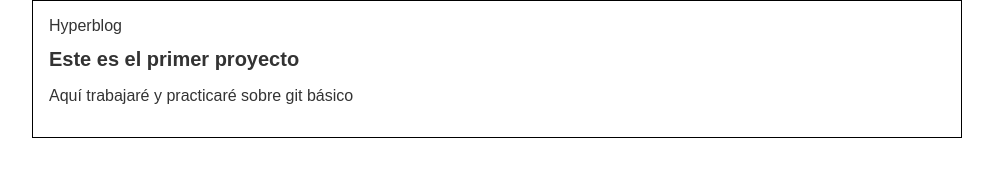
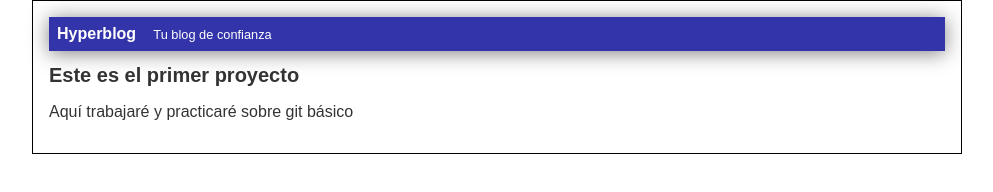
Before and after one commit to TommyEu/HyperBlog, a plain HTML site: page index.html in a window 1280 px wide. Shown: the whole page, without its empty margins (143-1136 px from the left). Drawn offline with Linux system fonts and the light colour scheme.

Commit message:
Finalizada la cabecera con diseño azul

```diff
--- a/index.html
+++ b/index.html
@@ -6,7 +6,9 @@
     <body>
         <div id="container">
             <div id="cabecera">
-                Hyperblog
+                Hyperblog <span id="tagline">Tu blog de confianza
+
+                </span>
             </div>
             <div id="post">
                 <h1>Este es el primer proyecto</h1>
--- a/styles.css
+++ b/styles.css
@@ -1,4 +1,4 @@
-body{
+body {
     text-align: center;
     color: #333;
     font-family: "Arial";
@@ -7,7 +7,7 @@ body{
     padding: 0;
 }
 
-#container{
+#container {
     width: 70%;
     padding: 1em;
     text-align: left;
@@ -15,6 +15,24 @@ body{
     margin: 0 auto
 }
 
-#container h1{
+#container h1 {
     font-size: 20px;
 }
+
+#cabecera {
+    background: #33A;
+    box-shadow: 0px 2px 20px 0px rgba(0, 0, 0, 0.5);
+    color: white;
+    font-weight: bold;
+    margin: 0;
+    padding: 0.5em;
+
+
+
+}
+
+#cabecera #tagline {
+    padding: 0 0 0 1em;
+    font-weight: normal;
+    font-size: 0.8em;
+}
```
